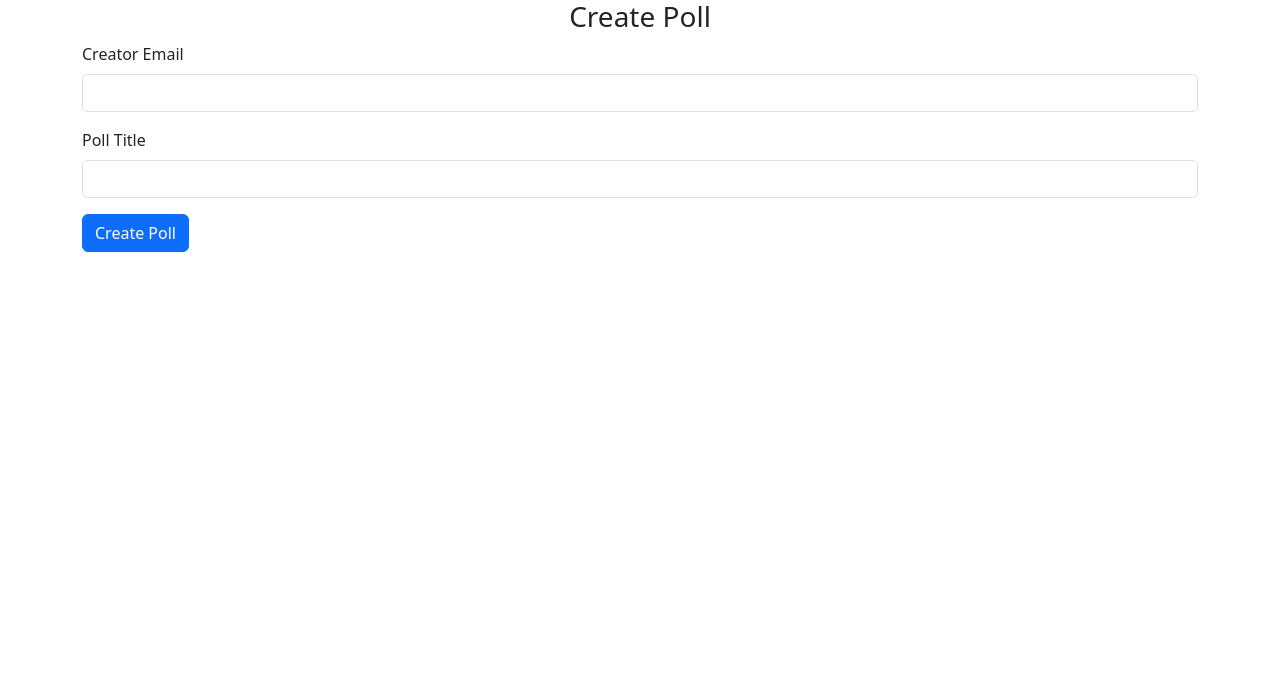
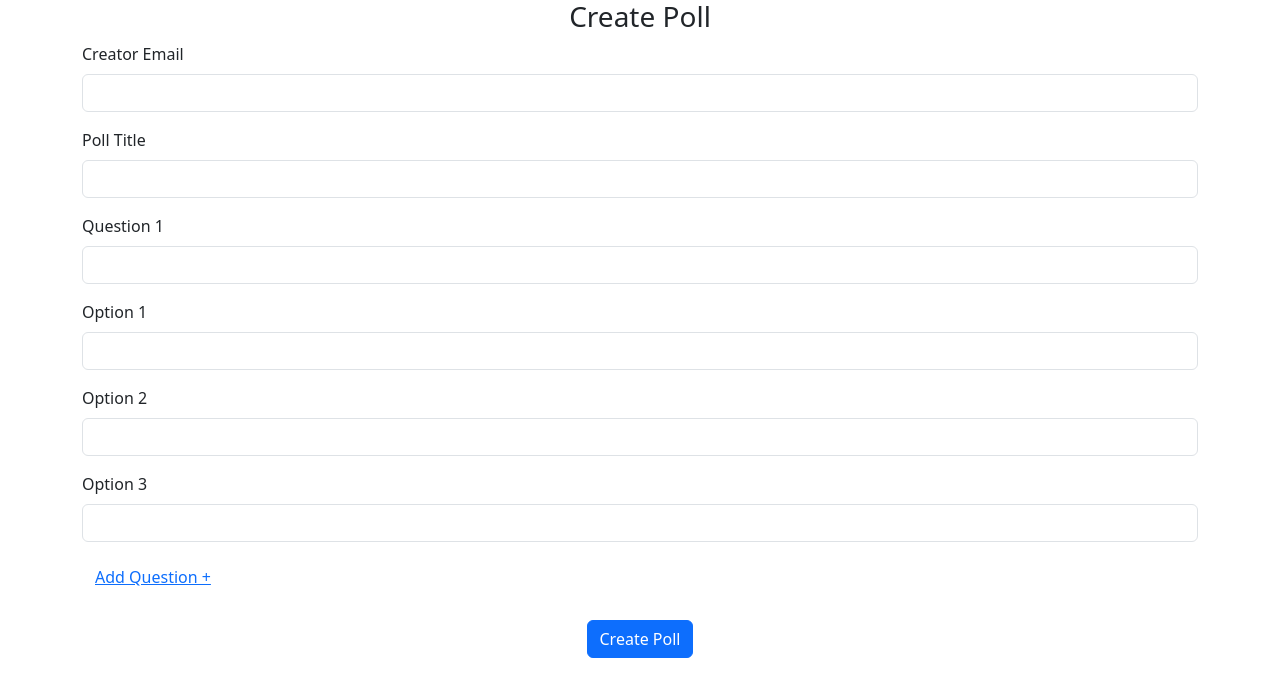
Before and after one commit to Ali-Raza-235/poll, a Django app: template templates/create_poll.html in a window 1280 px wide. Shown: the top 697 px of the page. Run offline with Django 5.2, Linux system fonts and the light colour scheme; the template is opened without the code that fills it, so the values that code supplies are empty.

Commit message:
url path changed question added

```diff
--- a/core/urls.py
+++ b/core/urls.py
@@ -19,10 +19,12 @@ from django.urls import path, include
 from drf_spectacular.views import SpectacularAPIView, SpectacularSwaggerView
 from django.conf import settings
 from django.conf.urls.static import static
+from app.views import PollView
 
 
 urlpatterns = [
     path('admin/', admin.site.urls),
+    path("", PollView.as_view(), name="create-list-poll"),
     path('api/' ,include('app.urls')),
     path("schema/", SpectacularAPIView.as_view(), name="schema"),
     path("docs/", SpectacularSwaggerView.as_view(url_name="schema"), name="swagger-ui"),
--- a/templates/base.html
+++ b/templates/base.html
@@ -1,9 +1,11 @@
+{% load static %}
 <!DOCTYPE html>
 <html lang="en">
 <head>
     <meta charset="UTF-8">
     <meta name="viewport" content="width=device-width, initial-scale=1.0">
     <link href="https://cdn.jsdelivr.net/npm/bootstrap@5.3.3/dist/css/bootstrap.min.css" rel="stylesheet" integrity="sha384-QWTKZyjpPEjISv5WaRU9OFeRpok6YctnYmDr5pNlyT2bRjXh0JMhjY6hW+ALEwIH" crossorigin="anonymous">
+    <link rel="stylesheet" href="{% static 'css/main.css' %}">
     <title>Poll App</title>
 </head>
 <body>
@@ -11,5 +13,7 @@
     {% block content %}
     {% endblock content %}
 
+    <script src="{% static 'javascript/main.js' %}"></script>
+
 </body>
 </html>
--- a/templates/create_poll.html
+++ b/templates/create_poll.html
@@ -7,14 +7,38 @@
         {% csrf_token %}
         <h3 class="text-center">Create Poll</h3>
         <div class="mb-3">
-        <label for="creator" class="form-label">Creator Email</label>
-        <input type="email" class="form-control" id="creator" aria-describedby="emailHelp">
+            <label for="creator" class="form-label">Creator Email</label>
+            <input type="email" class="form-control" id="creator" name="creator" aria-describedby="emailHelp">
         </div>
         <div class="mb-3">
-        <label for="poll" class="form-label">Poll Title</label>
-        <input type="text" class="form-control" id="poll">
+            <label for="poll" class="form-label">Poll Title</label>
+            <input type="text" class="form-control" id="poll" name="poll">
         </div>
-        <button type="submit" class="btn btn-primary">Create Poll</button>
+        <div id="questions-container">
+            <!-- First Question Form -->
+            <div class="question-form">
+                <div class="mb-3">
+                    <label for="question_1" class="form-label">Question 1</label>
+                    <input type="text" class="form-control" id="question_1" name="questions[1][question]">
+                </div>
+                <div class="mb-3">
+                    <label for="option1_1" class="form-label">Option 1</label>
+                    <input type="text" class="form-control" id="option1_1" name="questions[1][option1]">
+                </div>
+                <div class="mb-3">
+                    <label for="option2_1" class="form-label">Option 2</label>
+                    <input type="text" class="form-control" id="option2_1" name="questions[1][option2]">
+                </div>
+                <div class="mb-3">
+                    <label for="option3_1" class="form-label">Option 3</label>
+                    <input type="text" class="form-control" id="option3_1" name="questions[1][option3]">
+                </div>
+            </div>
+        </div>
+        <button type="button" class="btn btn-link" id="add-question-btn">Add Question +</button> <br><br>
+        <div class="text-center">
+            <button type="submit" class="btn btn-primary">Create Poll</button>
+        </div>
     </form>
 </div>
 
```
